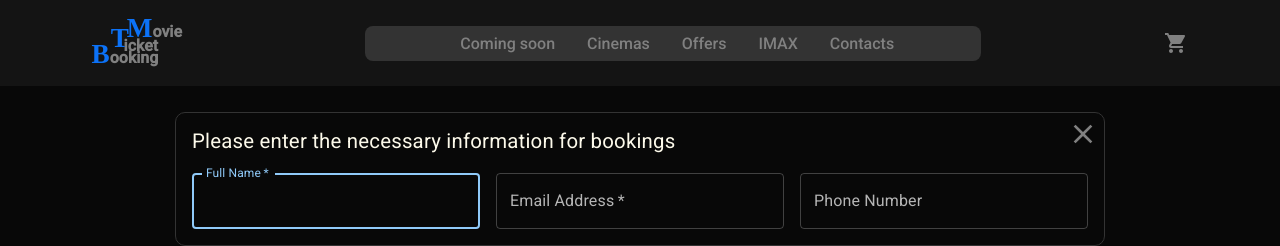
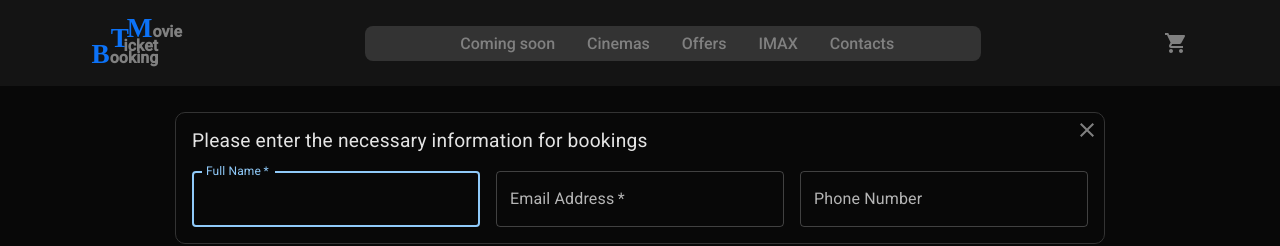
Before and after one commit to LastBrainiac/MovieTicketBooking, a React (Create React App) app in the folder Clients/reactclient/: page /userinfo in a window 1280 px wide. Shown: the top 246 px of the page. Built offline with nearby package versions, Linux system fonts and the light colour scheme; no server answers; a web font is replaced by a local one.

Commit message:
Some React UI refactoring

```diff
--- a/Clients/reactclient/src/App.css
+++ b/Clients/reactclient/src/App.css
@@ -708,7 +708,7 @@ footer {
 .shopping-cart h2 {
   margin: .3em 0 0 1em;
   font-size: .8em;
-  color: var(--gray-light);
+  color: var(--available);
 }
 
 .cart-items {
@@ -756,8 +756,9 @@ footer {
 
 .user-info-container p {
   margin: 0 .6em .5em 0;
-  font-size: 1.1em;
+  font-size: 1em;
   letter-spacing: .1px;
+  color: rgb(228, 228, 228);
 }
 
 .info-form {
@@ -1137,7 +1138,7 @@ th {
 
   .user-info-container p {
     margin-bottom: 1em;
-    font-size: 1.275em;
+    font-size: 1.2em;
     letter-spacing: .2px;
   }
 
--- a/Clients/reactclient/src/pages/ScreeningTimes.js
+++ b/Clients/reactclient/src/pages/ScreeningTimes.js
@@ -9,7 +9,7 @@ const ScreeningTimes = () => {
         <div className="cinema-sessions">
             <Link to='/'>
                 <Tooltip title='Back to browsing movies' placement="left">
-                    <CloseIcon sx={{ fontSize: '2em' }} className="close-icon" />
+                    <CloseIcon className="close-icon" />
                 </Tooltip>
             </Link>
             <SessionHeader />
--- a/Clients/reactclient/src/pages/SeatSelection.js
+++ b/Clients/reactclient/src/pages/SeatSelection.js
@@ -18,7 +18,7 @@ const SeatSelection = () => {
         <div className="seat-selection-container">
             <Link to='/screening' onClick={() => showFooter()}>
                 <Tooltip title='Back to screening dates' placement="left">
-                    <CloseIcon sx={{ fontSize: '2em' }} className="close-icon" />
+                    <CloseIcon className="close-icon" />
                 </Tooltip>
             </Link>
             <SelectionHeader />
--- a/Clients/reactclient/src/pages/UserInfo.js
+++ b/Clients/reactclient/src/pages/UserInfo.js
@@ -63,7 +63,7 @@ const UserInfo = () => {
         <div className="user-info-container">
             <Link to='/cart'>
                 <Tooltip title='Back to My Bookings' placement="left">
-                    <CloseIcon sx={{ fontSize: '2em' }} className="close-icon" />
+                    <CloseIcon className="close-icon" />
                 </Tooltip>
             </Link>
             <p>Please enter the necessary information for bookings</p>
```
